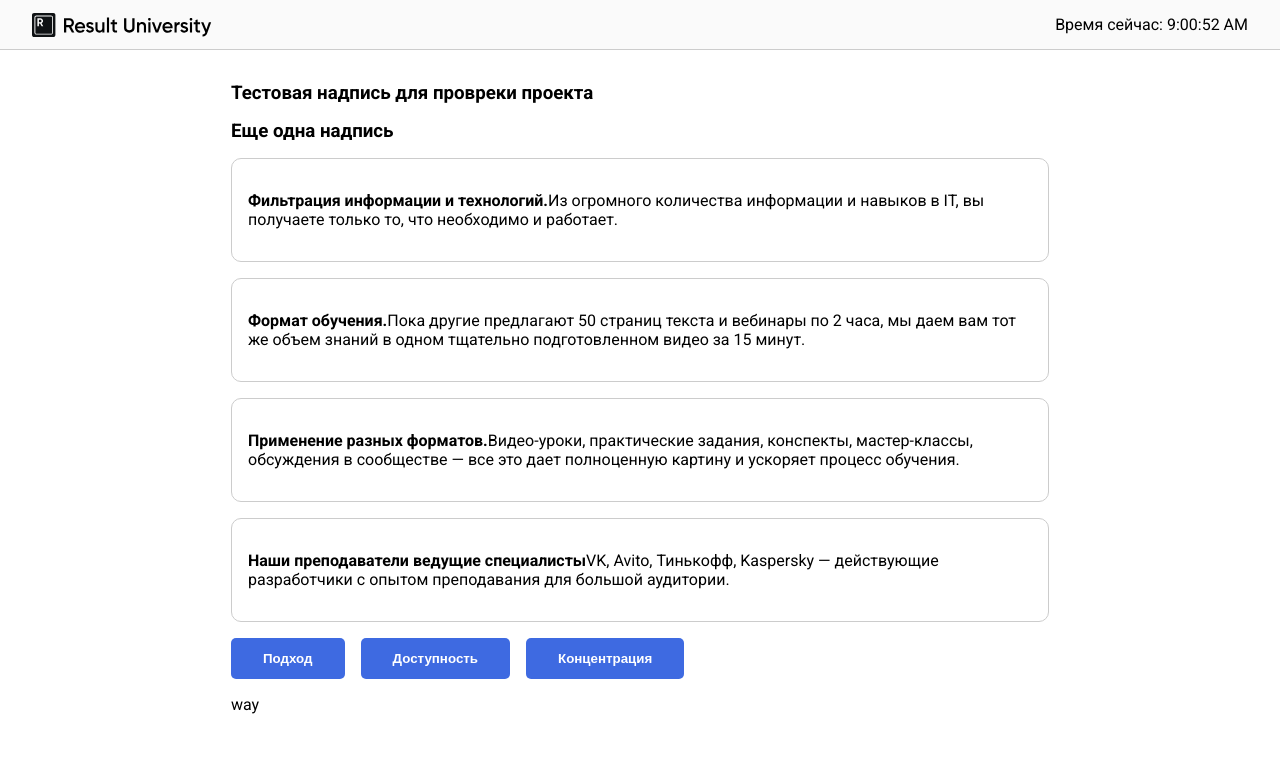
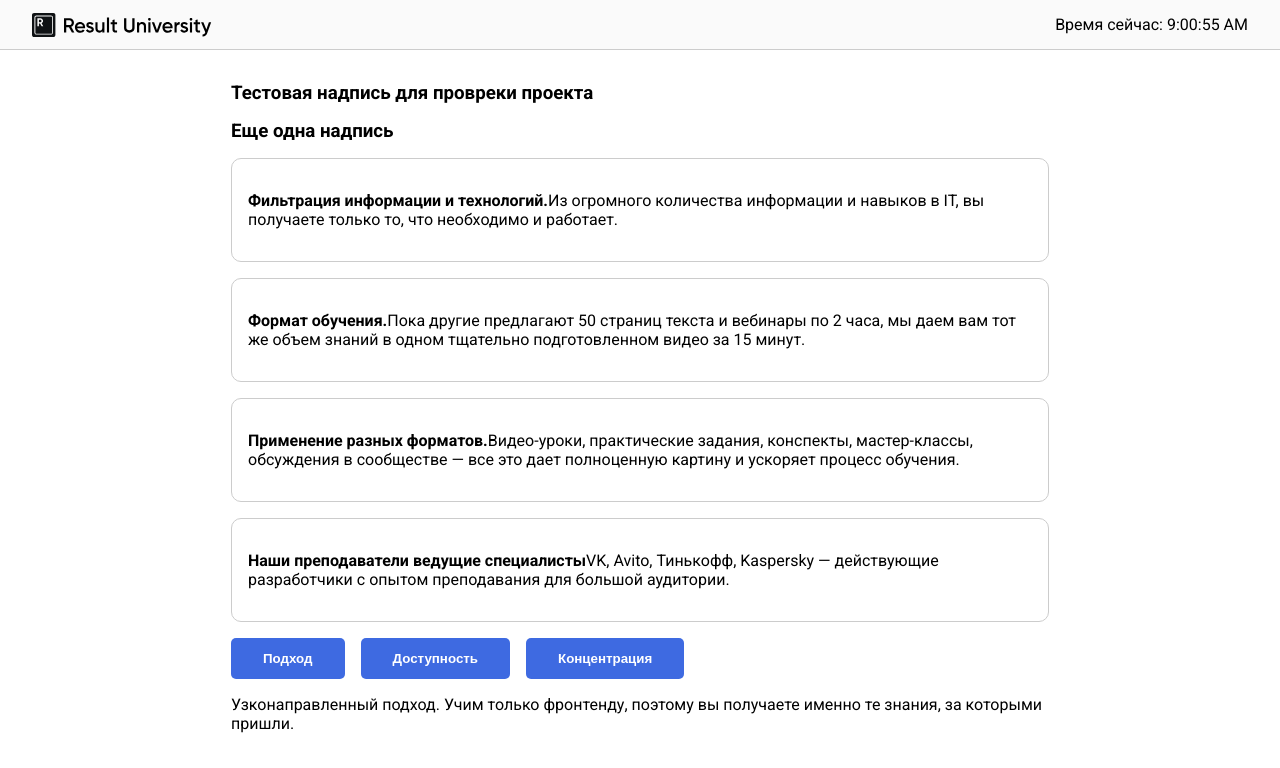
Before and after one commit to Whitemonth/minin, a React (Vite) app: page / in a window 1280 px wide. Both pictures are taken after a click on the button "Подход". Shown: the top 768 px of the page. Built offline with nearby package versions, Linux system fonts and the light colour scheme.

Commit message:
added setState functional in component app/js

```diff
--- a/src/App.jsx
+++ b/src/App.jsx
@@ -1,14 +1,16 @@
 import Header from "./components/header";
 import WayToTeach from "./components/WayToTeach";
-import { ways } from "./data";
+import { ways, differences } from "./data";
 import Button from "./components/Button/Button";
 import { useState } from "react";
 
 export default function App() {
-  const [content, setContent] = useState("Нажми на кнопку");
+  const [contentType, setContentType] = useState(null);
+
+  console.log("App render");
 
   function handleClick(type) {
-    setContent(type);
+    setContentType(type);
   }
 
   return (
@@ -30,7 +32,8 @@ export default function App() {
             <Button onClick={() => handleClick("easy")}>Доступность</Button>
             <Button onClick={() => handleClick("program")}>Концентрация</Button>
 
-            <p>{content}</p>
+            {!contentType ? <p>Нажми на кноку</p> : null}
+            {contentType ? <p>{differences[contentType]}</p> : null}
           </ul>
         </section>
       </main>
--- a/src/components/Header.jsx
+++ b/src/components/Header.jsx
@@ -1,12 +1,15 @@
+import { useState } from "react";
 import logo from "/logo-name.svg";
 
 export default function Header() {
-  let time = new Date();
+  const [clock, setClock] = useState(new Date());
+  setInterval(() => setClock(new Date()), 1000);
   return (
     <header>
       <img src={logo} alt="Logo"></img>
       {/* <h3>Resut University</h3> */}
-      <span>Время сейчас: {time.toLocaleTimeString()}</span>
+
+      <span>Время сейчас: {clock.toLocaleTimeString()}</span>
     </header>
   );
 }
```
